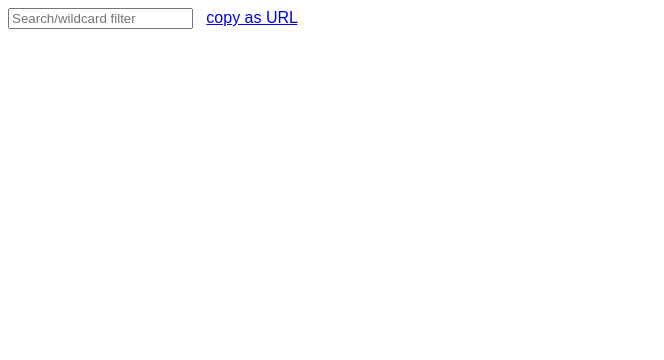
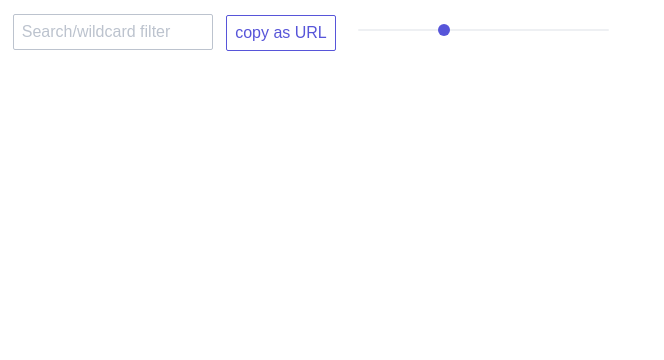
Before and after one commit to aminnj/niceplots, a PHP site: page / in a window 1280 px wide. Shown: the top 360 px of the page, without its empty margins (0-664 px from the left). Run offline with PHP 8.4, Linux system fonts and the light colour scheme; some libraries are stand-ins or nearby versions.

Commit message:
spectre testing

```diff
--- a/index.php
+++ b/index.php
@@ -14,17 +14,18 @@ echo $folder;
 <script defer src="//code.jquery.com/ui/1.12.1/jquery-ui.min.js"></script>
 <script defer src="https://cdnjs.cloudflare.com/ajax/libs/jstree/3.2.1/jstree.min.js"></script>
 <script defer src="https://cdnjs.cloudflare.com/ajax/libs/mark.js/8.11.1/jquery.mark.min.js"></script>
-<link defer rel="stylesheet" href="//code.jquery.com/ui/1.12.1/themes/smoothness/jquery-ui.min.css">
 <link defer rel="stylesheet" href="https://cdnjs.cloudflare.com/ajax/libs/jstree/3.2.1/themes/default/style.min.css" />
+<link defer rel="stylesheet" href="https://unpkg.com/spectre.css/dist/spectre.min.css">
+<link defer rel="stylesheet" href="https://unpkg.com/spectre.css/dist/spectre-exp.min.css">
+<link defer rel="stylesheet" href="https://unpkg.com/spectre.css/dist/spectre-icons.min.css">
 <link rel="icon" type="image/png" href="../trashcan.png" />
 
 <style>
 
 mark {
   padding: 0px;
-  color: #f00;
-  background: none;
-  box-shadow: 0 2px 3px 0 rgba(0, 0, 0, 0.25), 0 3px 2px 0 rgba(0, 0, 0, 0.25);
+  color: #fff;
+  background: #4543dc;
 }
 
 #bintablecontainer {
@@ -57,8 +58,9 @@ body.dark-mode {
 }
 
 fieldset {
-border:2px solid #000;
+border:0.1rem solid #babec7;
 border-radius: 8px;
+margin: 1px;
 }
 fieldset.dark-mode {
 border-color: #fff;
@@ -72,8 +74,8 @@ border-color: #fff;
 
 #slider {
 display:inline-block;
-width: 200px;
-top: 5px;
+width: 20%;
+padding-top: 10px;
 }
 
 
@@ -90,10 +92,15 @@ padding: 3px; /* space between image and border */
 
 #images {
 position:relative;
-top: 30px;
+    padding-top: 10px;
+}
+
+#container {
+margin: 1%;
 }
 
 .innerimg {
+    padding: 3px;
 }
 .innerimg.dark-mode {
 filter: hue-rotate(180deg) invert(1);
@@ -111,6 +118,8 @@ filter: hue-rotate(180deg) invert(1) saturate(2.5);
 
 legend {
 font-weight: bold;
+    font-size: 90%;
+    margin: 0px;
 }
 legend.dark-mode {
 color: #fff;
@@ -193,19 +202,20 @@ function draw_objects(file_objects) {
         var color = fo["color"];
         var pdf = fo["pdf"] || fo["name"];
         if (path) pdf = path+pdf;
-        var txt_str = (fo["txt"].length > 0) ? " <a href='"+fo["txt"]+"' id='"+"text_"+fo["name_noext"]+"'>[text]</a>" : "";
-        var extra_str = (fo["extra"].length > 0) ? " <a href='"+fo["extra"]+"' id='"+"extra_"+fo["name_noext"]+"'>[extra]</a>" : "";
-        var json_str = (fo["json"].length > 0) ? " <a href='"+jsrootbase+fo["json"]+"' id='"+"json_"+fo["name_noext"]+"'>[js]</a>" : "";
-        $("#images").append(
-            "<div class='box' id='"+name_noext+"'>"+
-                "    <fieldset class='has-dark'>"+
-                "        <legend class='has-dark'>"+name_noext+txt_str+extra_str+json_str+"</legend>"+
-                "        <a href='"+pdf+"'>"+
-                "            <img class='innerimg has-dark' name='"+name_noext+"' src='"+path+"/"+name+"' height='300px' />"+
-                "        </a>"+
-                "    </fieldset>"+
-                "</div>"
-        );
+        var txt_str = (fo["txt"].length > 0) ? `<span class='label label-rounded label-secondary'><a href='${fo["txt"]}' id='text_${fo["name_noext"]}'>text</a></span>` : "";
+        var extra_str = (fo["extra"].length > 0) ? `<span class='label label-rounded'><a href='${fo["extra"]}' id='extra_${fo["name_noext"]}'>extra</a></span>` : "";
+        var json_str = (fo["extra"].length > 0) ? `<span class='label label-rounded'><a href='${jsrootbase+fo["json"]}' id='json_${fo["name_noext"]}'>js</a></span>` : "";
+        $("#images").append(`<div class='box' id='${name_noext}'>
+                    <fieldset class='has-dark'>
+                        <legend class='has-dark'>
+                            <span class='label label-rounded'>${name_noext}</span>
+                            ${txt_str+extra_str+json_str}
+                        </legend>
+                        <a href='"+pdf+"'>
+                            <img class='innerimg has-dark' name='${name_noext}' src='${path+"/"+name}' height='300px' />
+                        </a>
+                    </fieldset>
+                </div>`);
     }
 }
 
@@ -405,10 +415,13 @@ $(function() {
         var modifier = "";
         if (pattern.toLowerCase() == pattern) modifier = "i"; // like :set smartcase in vim (case-sensitive if there's an uppercase char)
 
+        $(".form-icon").addClass("loading");
+
         var regex = new RegExp(pattern,modifier);
         context.markRegExp(regex,{
             done: function(counter) {
                 console.log(counter);
+                $(".form-icon").removeClass("loading");
                 if (counter > 0) {
                     // show all matches and hide those that don't match
                     context.not(":has(mark)").parent().parent().hide();
@@ -460,21 +473,13 @@ $(function() {
     });
 
     var handle = $( "#custom-handle" );
-    $( "#slider" ).slider({
-    value: 100,
-        range: "min",
-        min: 0,
-        max: 300,
-    create: function() {
-        /* handle.text( $( this ).slider( "value" ) ); */
-        handle.text( "100%" );
-    },
-        slide: function( event, ui ) {
-            handle.text( ui.value + "%" );
-            $("img").attr("height",300*ui.value/100);
-            if ((ui.value == 0 && imagesVisible) || (ui.value != 0 && !imagesVisible)) {
-                toggleImages();
-            }
+    // $("#slider").change(function() {
+    $("#slider").bind("input",function() {
+        var val = $(this).val();
+        console.log(val);
+        $("img").attr("height",300*val/100);
+        if ((val == 0 && imagesVisible) || (val != 0 && !imagesVisible)) {
+            toggleImages();
         }
     });
 
@@ -588,16 +593,21 @@ function toggleImages() {
 
 <body class="has-dark">
 
-  <div id="jstree_demo_div"> </div>
-  <div id="modal"></div>
+    <div id="container">
 
-<input type="text" class="inputbar" id="filter" placeholder="Search/wildcard filter" />
-&nbsp;
-<a href="javascript:;" class='has-dark' onClick="getQueryURL();">copy as URL</a> &nbsp; &nbsp;
-<div id="slider"><div id="custom-handle" class="ui-slider-handle"></div></div>
-&nbsp;
-<span class='has-dark' id="message"></span>
+        <div id="jstree_demo_div"> </div>
 
+        <div class="has-icon-right" style="width: 200px; display: inline-block;">
+            <input type="text" class="form-input inputbar" id="filter" placeholder="Search/wildcard filter" />
+            <i class="form-icon"></i>
+        </div>
+
+        &nbsp;
+        <a href="javascript:;" class='has-dark btn' onClick="getQueryURL();">copy as URL</a> &nbsp; &nbsp;
+
+        <input id="slider" class="slider tooltip tooltip-bottom" type="range" min="0" max="300" value="100" oninput="this.setAttribute('value', this.value);">
+
+        <span class='has-dark' id="message"></span>
 <div id="description">
 <?php
 $description = @file_get_contents("description.txt");
@@ -609,11 +619,12 @@ if( $description ) {
 </div>
 <div id="images"></div>
 <div id="bintablecontainer"  style="text-align: center;">
-    <div id="bintable" style="display: inline-block; text-align: left; display: none">
-    </div>
+<div id="bintable" style="display: inline-block; text-align: left; display: none">
+</div>
 </div>
 
 <canvas id='hovercanvas' width="50" height="300"></canvas>
+</div>
 
 
 </body>
```
